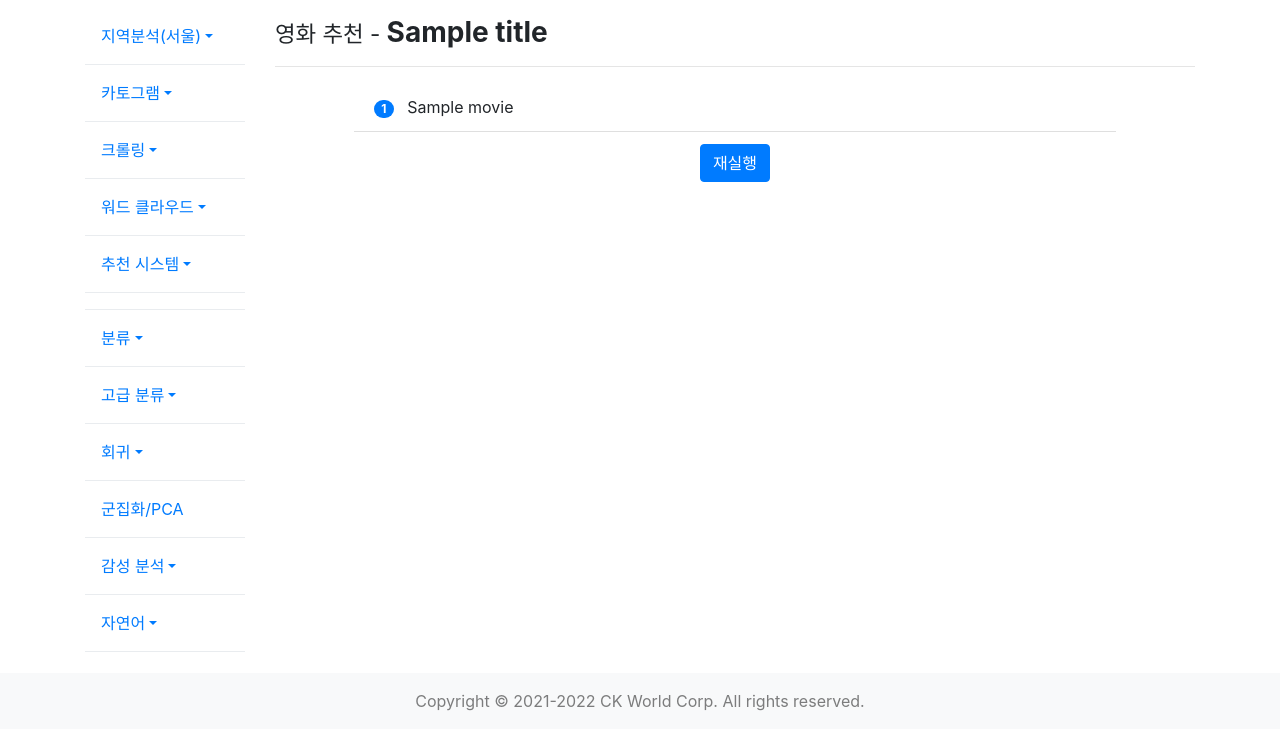
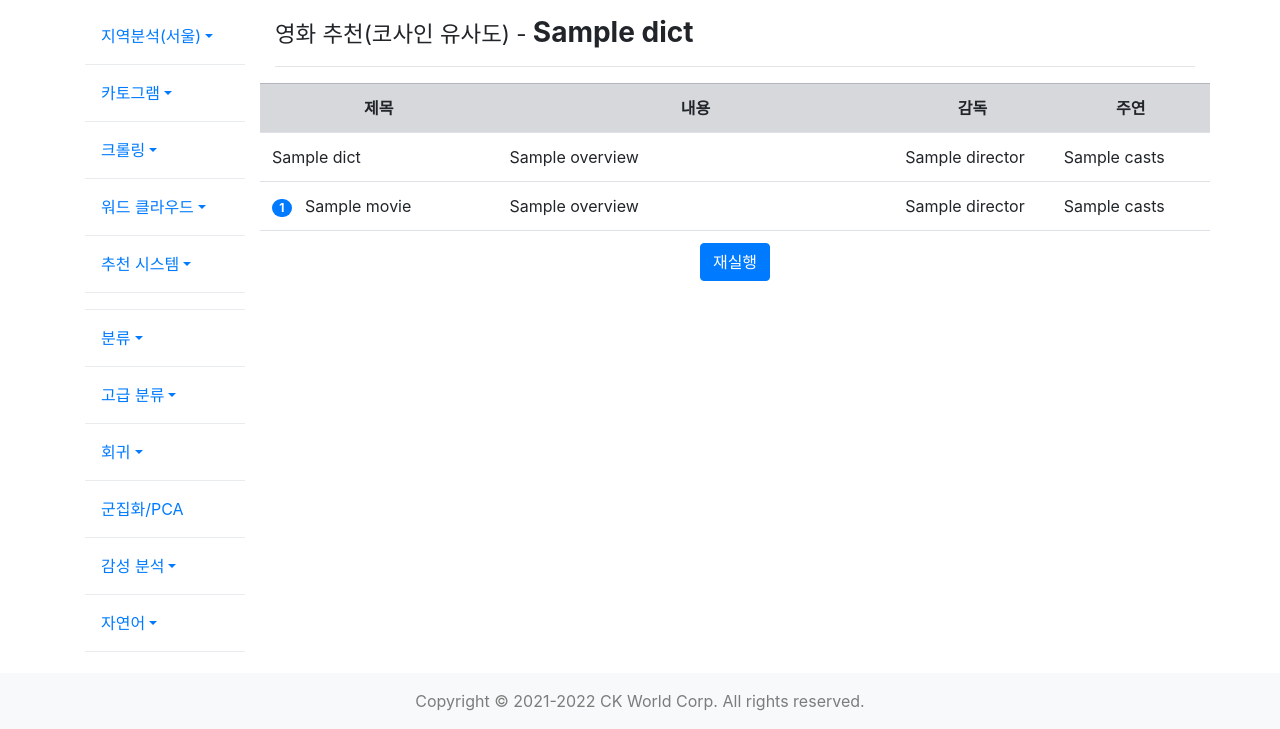
Before and after one commit to ckiekim/Oracle_Cloud_Flask_web, a Flask app: template templates/rcmd/movie_res.html in a window 1280 px wide. Shown: the part 71-800 px from the top of the page. Run offline with Flask 2, Linux system fonts and the light colour scheme; the visitor is signed in with stand-in values (Sample User, id 1); the template is opened without the code that fills it: most values are stand-ins (such as "Sample title", 1, 10 or a date in 2020); parts of the project's set-up code (start-up, migrations or seed data) failed here and were passed over; some libraries are stand-ins or nearby versions.

Commit message:
추천시스템

```diff
--- a/bp5_recommendation/rcmd.py
+++ b/bp5_recommendation/rcmd.py
@@ -43,9 +43,9 @@ def movie_res():
             flash('입력한 영화제목 데이터가 없습니다.')
             return redirect(url_for('rcmd_bp.movie'))
 
-    movie_list, title = mr.get_recommendations(index)
+    movie_list, my_dict = mr.get_recommendations(index)
     return render_template('rcmd/movie_res.html', menu=menu, weather=get_weather(),
-                            movie_list=movie_list, title=title)
+                            movie_list=movie_list, my_dict=my_dict)
 
 @rcmd_bp.route('/book', methods=['GET', 'POST'])
 def book():
--- a/templates/rcmd/ml_latest.html
+++ b/templates/rcmd/ml_latest.html
@@ -1,7 +1,7 @@
 {% extends "base.html" %}
 {% block weather %} {{ weather|safe() }} {% endblock %}
 {% block subtitle %}
-    <strong>영화 추천(잠재요인 협업 필터링)</strong>
+    <strong>영화 추천</strong>(잠재요인 협업 필터링)
 {% endblock %}
 {% block content %}
     <div class="row">
--- a/templates/rcmd/movie.html
+++ b/templates/rcmd/movie.html
@@ -1,7 +1,7 @@
 {% extends "base.html" %}
 {% block weather %} {{ weather|safe() }} {% endblock %}
 {% block subtitle %}
-    <strong>영화 추천</strong>
+    <strong>영화 추천</strong>(코사인 유사도)
 {% endblock %}
 {% block content %}
     <div class="row">
--- a/templates/rcmd/movie_res.html
+++ b/templates/rcmd/movie_res.html
@@ -1,25 +1,45 @@
 {% extends "base.html" %}
+{% block additional_head %}
+    <style>
+        th {
+            text-align: center;
+        }
+    </style>
+{% endblock %}
 {% block weather %} {{ weather|safe() }} {% endblock %}
 {% block subtitle %}
-    <small>영화 추천 - </small><strong>{{title}}</strong>
+    <small>영화 추천(코사인 유사도) - </small><strong>{{my_dict.title}}</strong>
 {% endblock %}
 {% block content %}
     <div class="row">
-        <div class="col-1"></div>
-        <div class="col-10">
-            <ul class="list-group list-group-flush">
-                {% for movie in movie_list %}
-                    <li class="list-group-item">
-                        <span class="badge badge-primary badge-pill">{{loop.index}}</span>&nbsp;&nbsp;
-                        {{movie}}
-                    </li>
-                {% endfor %}
-                <li class="list-group-item" style="text-align: center;">
+        <table class="table table-condensed" style="margin-bottom: 80px;">
+            <tr class="table-secondary d-flex">
+                <th class="col-3">제목</th>
+                <th class="col-5">내용</th>
+                <th class="col-2">감독</th>
+                <th class="col-2">주연</th>
+            </tr>
+            <tr class="d-flex">
+                <td class="col-3">{{my_dict.title}}</td>
+                <td class="col-5">{{my_dict.overview[:100]}}</td>
+                <td class="col-2">{{my_dict.director}}</td>
+                <td class="col-2">{{my_dict.casts}}</td>
+            </tr>
+            {% for movie in movie_list %}
+                <tr class="d-flex">
+                    <td class="col-3"><span class="badge badge-primary badge-pill">{{loop.index}}</span>&nbsp;&nbsp;
+                        {{movie.title}}</td>
+                    <td class="col-5">{{movie.overview[:100]}}</td>
+                    <td class="col-2">{{movie.director}}</td>
+                    <td class="col-2">{{movie.casts}}</td>
+                </tr>
+            {% endfor %}
+            <tr>
+                <td style="text-align: center;" colspan="4">
                     <button class="btn btn-primary"
                             onclick="location.href='/recommendation/movie'">재실행</button>
-                </li>
-            </ul>
-        </div>
-        <div class="col-1"></div>
+                </td>
+            </tr>
+        </table>
     </div>
 {% endblock %}
```
Also changed, not shown: my_util/rcmd_util.py (+43 -2 lines), 1 other file.
